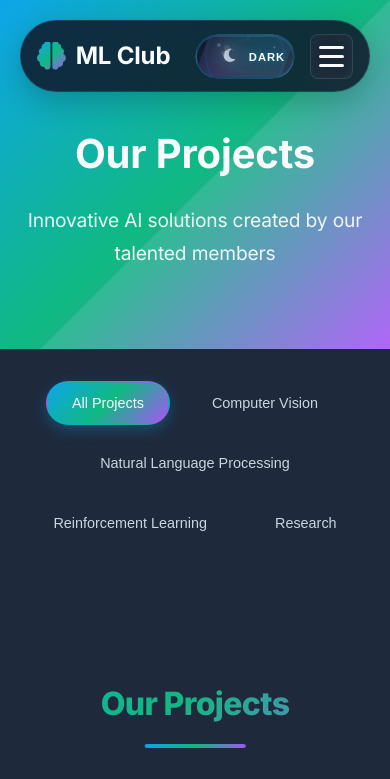
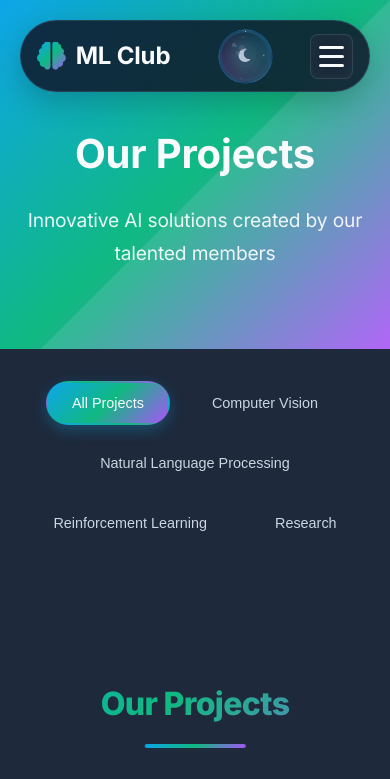
Before and after one commit to gl-aarav/MachineLearningWebsite, a website: page projects.html in a window 390 px wide. Shown: the top 779 px of the page. Drawn offline with Linux system fonts and the light colour scheme.

Commit message:
Redesign theme button to circular style
Removed button text and adjusted CSS for a circular theme toggle button across all pages. Updated related styles and layout for improved modern appearance. Minor code formatting improvements and updated two image assets.

```diff
--- a/css/style.css
+++ b/css/style.css
@@ -643,10 +643,10 @@ body {
 
 .insane-theme-button {
     position: relative;
-    width: 120px;
-    height: 50px;
+    width: 60px;
+    height: 60px;
     border: none;
-    border-radius: 25px;
+    border-radius: 50%;
     cursor: pointer;
     overflow: hidden;
     background: transparent;
@@ -663,7 +663,7 @@ body {
     left: 0;
     width: 100%;
     height: 100%;
-    border-radius: 25px;
+    border-radius: 50%;
     overflow: hidden;
     background: linear-gradient(145deg,
         rgba(15, 23, 42, 0.95) 0%,
@@ -728,8 +728,8 @@ body {
     position: absolute;
     top: 50%;
     left: 50%;
-    width: 80px;
-    height: 80px;
+    width: 50px;
+    height: 50px;
     transform: translate(-50%, -50%);
     border: 2px solid rgba(14, 165, 233, 0.3);
     border-radius: 50%;
@@ -748,15 +748,15 @@ body {
 }
 
 .energy-rings::before {
-    width: 60px;
-    height: 60px;
+    width: 35px;
+    height: 35px;
     transform: translate(-50%, -50%);
     animation-delay: -1s;
 }
 
 .energy-rings::after {
-    width: 40px;
-    height: 40px;
+    width: 25px;
+    height: 25px;
     transform: translate(-50%, -50%);
     animation-delay: -2s;
     border-color: rgba(16, 185, 129, 0.4);
@@ -776,8 +776,8 @@ body {
 .icon-container {
     position: absolute;
     top: 50%;
-    left: 20px;
-    transform: translateY(-50%);
+    left: 50%;
+    transform: translate(-50%, -50%);
     width: 30px;
     height: 30px;
     z-index: 10;
@@ -817,8 +817,8 @@ body {
     position: absolute;
     top: 50%;
     left: 50%;
-    width: 40px;
-    height: 40px;
+    width: 35px;
+    height: 35px;
     transform: translate(-50%, -50%);
     opacity: 0;
     transition: all 0.6s ease;
@@ -895,23 +895,7 @@ body {
     50% { opacity: 0.3; }
 }
 
-/* Button Text */
-.button-text {
-    position: absolute;
-    top: 50%;
-    right: 15px;
-    transform: translateY(-50%);
-    z-index: 10;
-}
-
-.mode-text {
-    font-size: 0.8rem;
-    font-weight: 700;
-    letter-spacing: 1px;
-    color: var(--text-primary);
-    text-shadow: 0 0 10px rgba(14, 165, 233, 0.5);
-    transition: all 1.2s cubic-bezier(0.68, -0.55, 0.265, 1.55);
-}
+/* Button Text - Removed for circular design */
 
 /* Ripple Container */
 .ripple-container {
@@ -920,7 +904,7 @@ body {
     left: 0;
     width: 100%;
     height: 100%;
-    border-radius: 25px;
+    border-radius: 50%;
     overflow: hidden;
     pointer-events: none;
 }
@@ -996,10 +980,7 @@ body {
     opacity: 1;
 }
 
-.insane-theme-button.light-mode .mode-text {
-    color: var(--text-primary);
-    text-shadow: 0 0 10px rgba(255, 215, 0, 0.8);
-}
+/* Mode text removed for circular design */
 
 @keyframes sunSpin {
     0% { transform: rotateY(0deg) scale(1) rotate(0deg); }
@@ -1014,16 +995,8 @@ body {
 /* Responsive adjustments */
 @media (max-width: 768px) {
     .insane-theme-button {
-        width: 100px;
-        height: 45px;
-    }
-
-    .button-text {
-        right: 10px;
-    }
-
-    .mode-text {
-        font-size: 0.7rem;
+        width: 55px;
+        height: 55px;
     }
 }
 
```
Also changed, not shown: about.html (+0 -3 lines), contact.html (+0 -3 lines), index.html (+0 -3 lines), js/main.js (line endings or trailing spaces), 2 other files.
